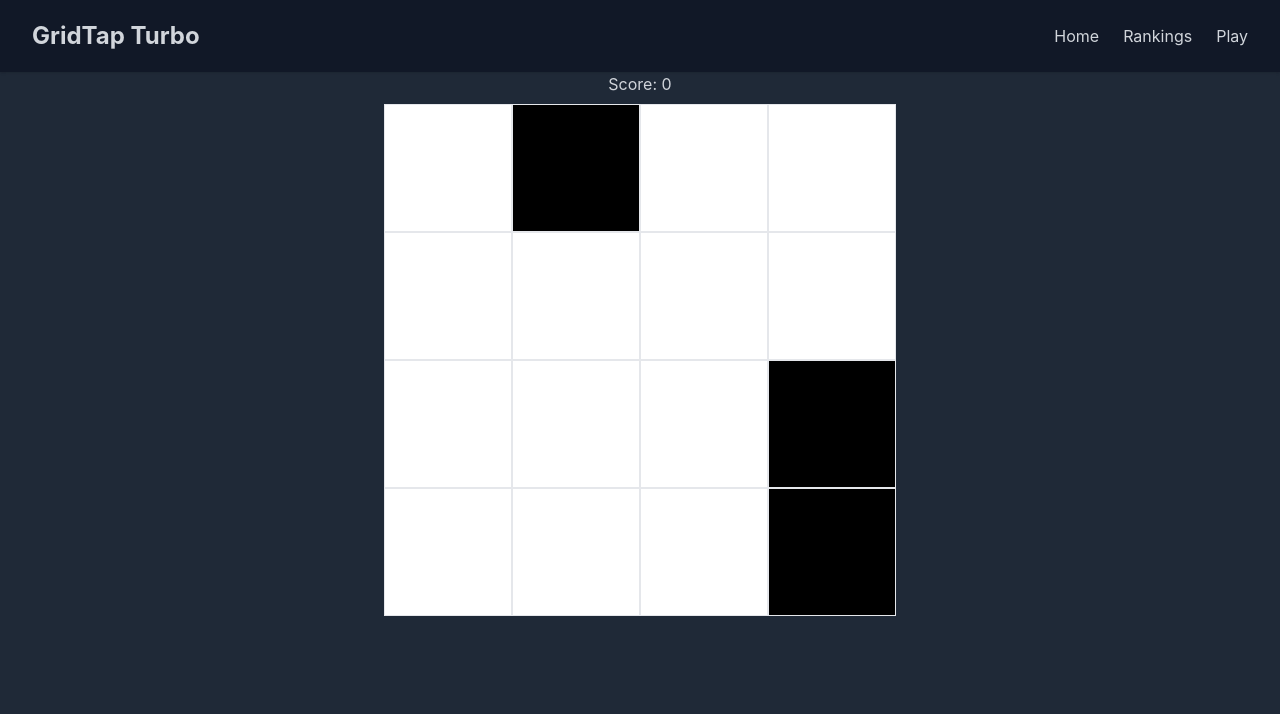
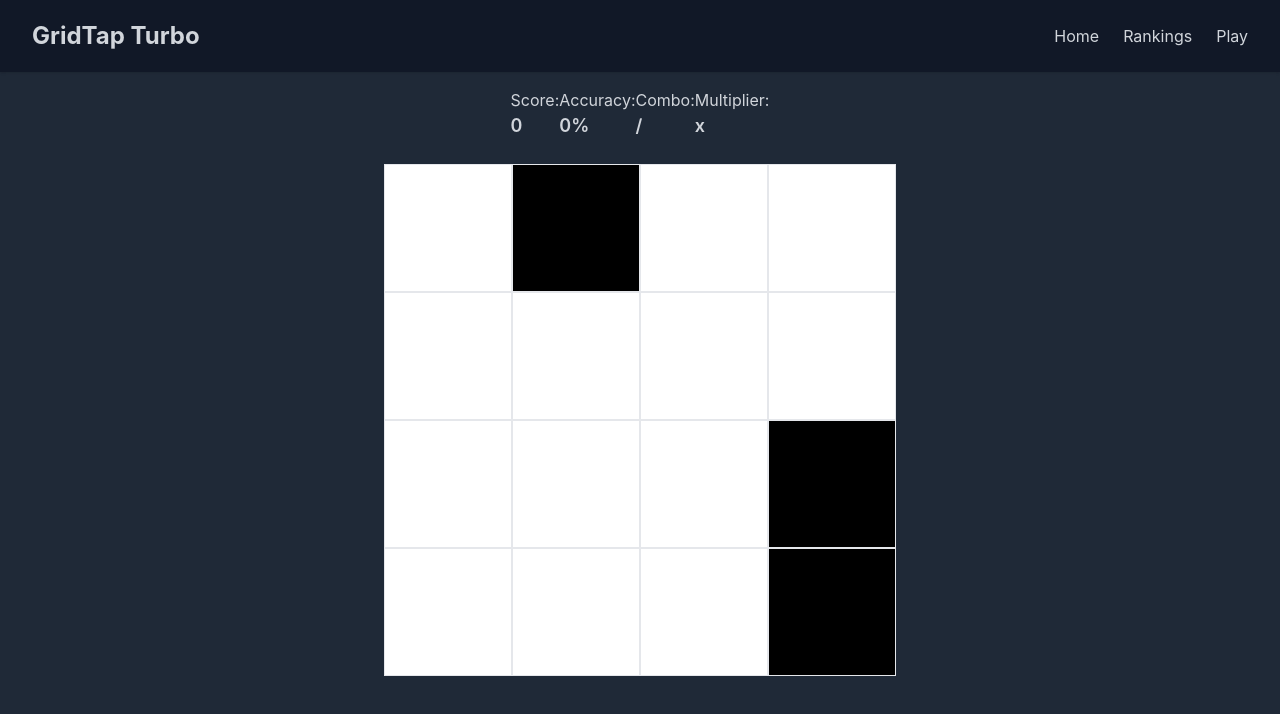
Before and after one commit to redpangilinan/gridtap-turbo, a React (Vite) app in the folder client/: page /play in a window 1280 px wide. Shown: the top 714 px of the page. Built offline with nearby package versions, Linux system fonts and the light colour scheme.

Commit message:
Implemented scoring for the game and score results modal

```diff
--- a/client/src/components/ScoreBar.tsx
+++ b/client/src/components/ScoreBar.tsx
@@ -2,12 +2,42 @@ import React from 'react';
 
 type ScoreBarProps = {
   score: number;
+  accuracy: number;
+  combo: number;
+  maxCombo: number;
+  hits: number;
+  miss: number;
+  multiplier: number;
 };
 
-const ScoreBar: React.FC<ScoreBarProps> = ({ score }) => {
+const ScoreBar: React.FC<ScoreBarProps> = ({
+  score,
+  accuracy,
+  combo,
+  maxCombo,
+  multiplier,
+}) => {
   return (
-    <div className='border-white'>
-      <span>Score: {score}</span>
+    <div className='p-4 flex justify-between'>
+      <div>
+        <p>Score:</p> <span className='text-lg font-semibold'>{score}</span>
+      </div>
+      <div>
+        <p>Accuracy:</p>
+        <span className='text-lg font-semibold'>
+          {isNaN(accuracy) ? '0%' : `${accuracy}%`}
+        </span>
+      </div>
+      <div>
+        <p>Combo:</p>
+        <span className='text-lg font-semibold'>
+          {combo}/{maxCombo}
+        </span>
+      </div>
+      <div>
+        <p>Multiplier:</p>
+        <span className='text-lg font-semibold'>x{multiplier}</span>
+      </div>
     </div>
   );
 };
--- /dev/null
+++ b/client/src/components/ScoreModal.tsx
@@ -0,0 +1,80 @@
+type ScoreProps = {
+  isOpen: boolean;
+  onClose: () => void;
+  score: number;
+  accuracy: number;
+  maxCombo: number;
+  hits: number;
+  miss: number;
+};
+
+const Modal: React.FC<ScoreProps> = ({
+  isOpen,
+  onClose,
+  score,
+  accuracy,
+  maxCombo,
+  hits,
+  miss,
+}) => {
+  if (!isOpen) {
+    return null;
+  }
+
+  return (
+    <div className='fixed inset-0 z-50 flex items-center justify-center select-none'>
+      <div className='fixed inset-0 bg-gray-900 opacity-75'></div>
+      <div className='relative bg-gray-900 p-8 max-w-md mx-auto rounded border'>
+        <button
+          className='absolute top-0 right-0 m-4 text-gray-200 hover:text-gray-400'
+          onClick={onClose}
+        >
+          Close
+        </button>
+        <div className='flex flex-col gap-4'>
+          <div className='flex justify-around border rounded p-4 mt-6 gap-6'>
+            <div>
+              <p>Ranking:</p>
+              <span className='text-4xl font-semibold'>
+                {accuracy === 100
+                  ? 'SS'
+                  : accuracy >= 98
+                  ? 'S'
+                  : accuracy >= 94
+                  ? 'A'
+                  : accuracy >= 90
+                  ? 'B'
+                  : accuracy >= 85
+                  ? 'C'
+                  : 'D'}
+              </span>
+            </div>
+            <div>
+              <p>Score:</p>
+              <span className='text-4xl font-semibold'>{score}</span>
+            </div>
+          </div>
+          <div className='grid grid-cols-2 gap-2 p-2'>
+            <div>
+              <p>Hits:</p> <span className='text-lg font-semibold'>{hits}</span>
+            </div>
+            <div>
+              <p>Misses:</p>
+              <span className='text-lg font-semibold'>{miss}</span>
+            </div>
+            <div>
+              <p>Accuracy:</p>
+              <span className='text-lg font-semibold'>{accuracy}%</span>
+            </div>
+            <div>
+              <p>Max Combo:</p>
+              <span className='text-lg font-semibold'>{maxCombo}</span>
+            </div>
+          </div>
+        </div>
+      </div>
+    </div>
+  );
+};
+
+export default Modal;
```
